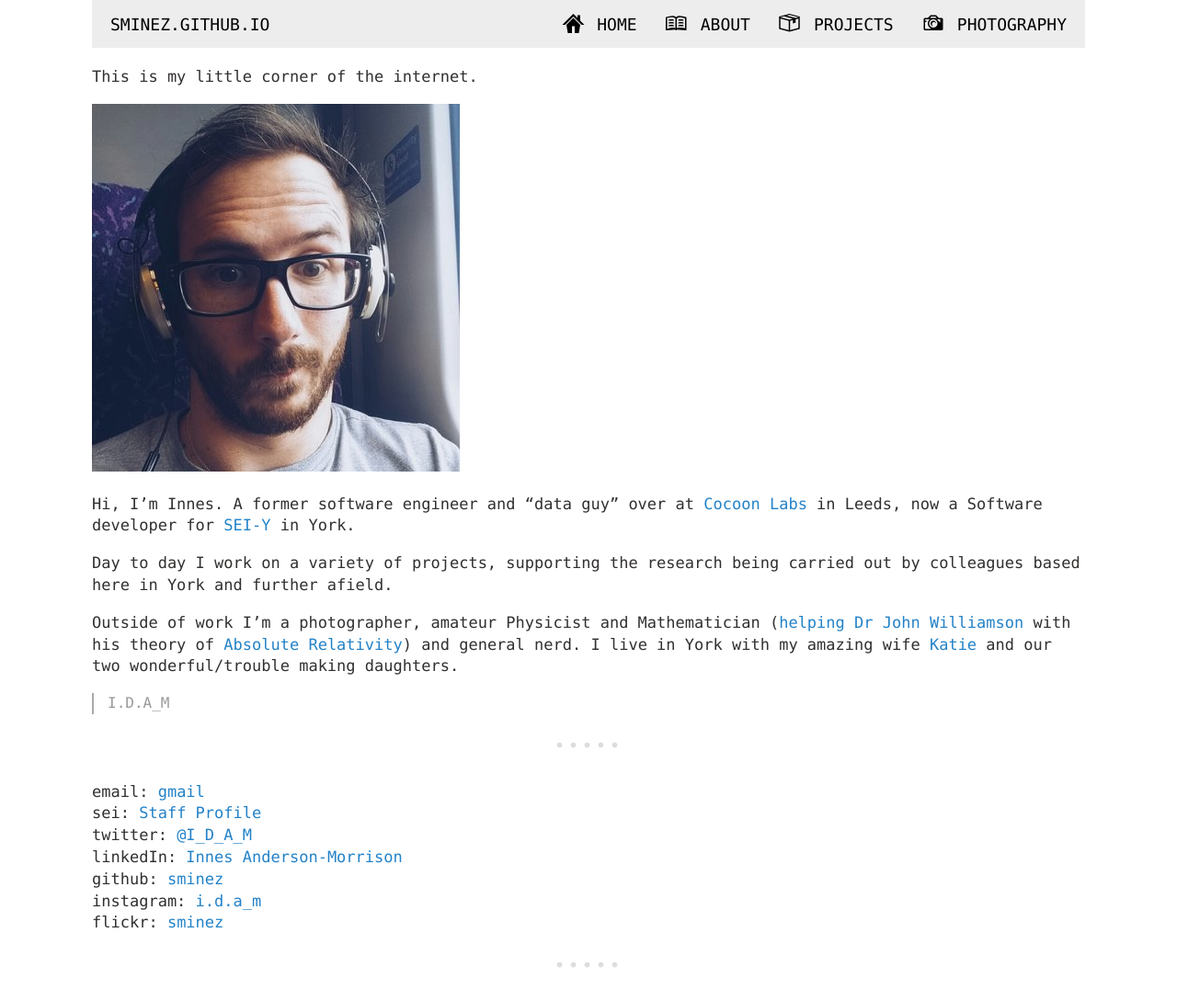
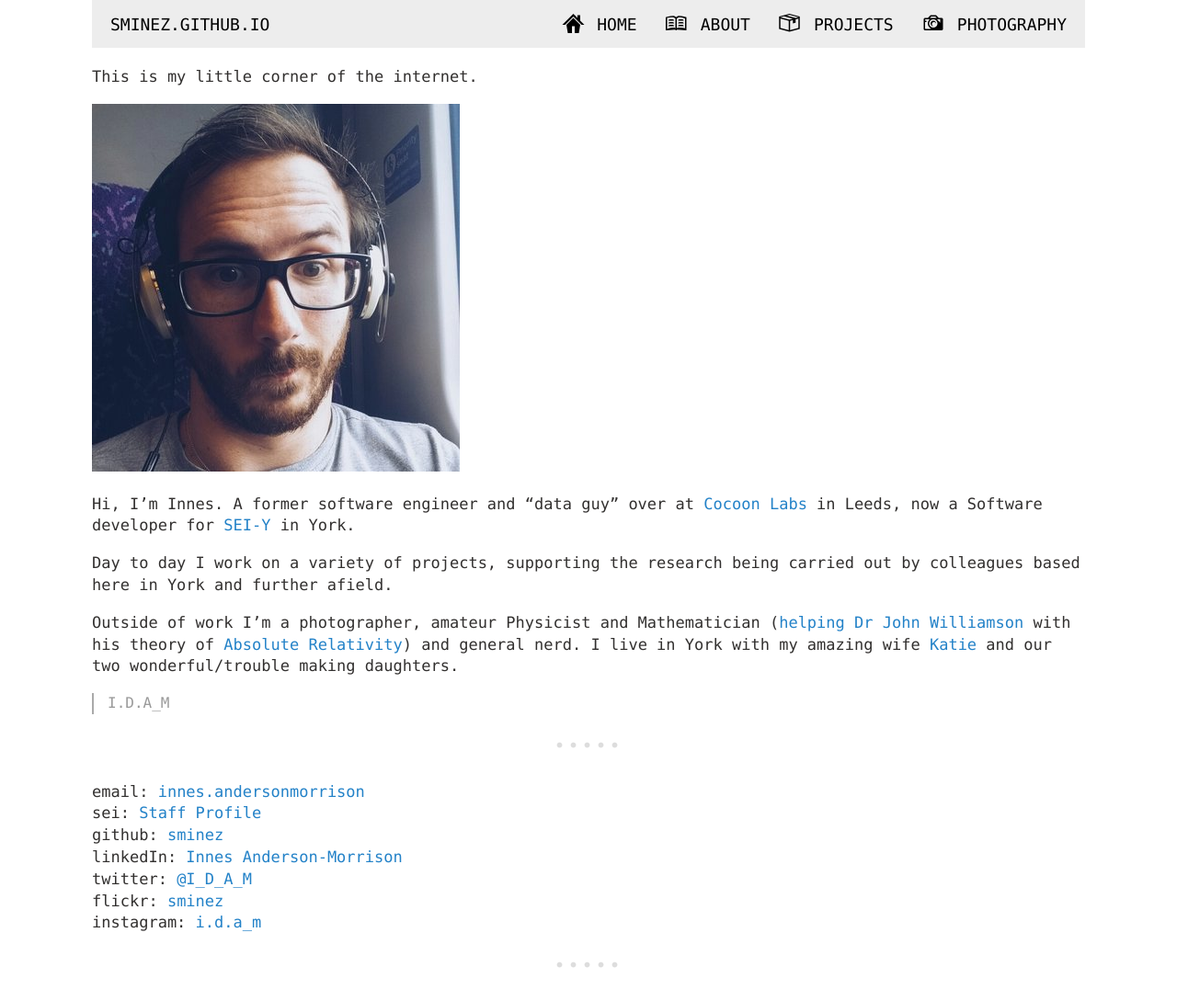
Before and after one commit to sminez/sminez.github.io, a Jekyll site: the page built from about.md, in a window 1280 px wide. Shown: the whole page at 92% size. Built offline with Jekyll 4.4.1, drawn with Linux system fonts in a browser that asks for light colours.

Commit message:
updating personal email

```diff
--- a/about.md
+++ b/about.md
@@ -22,13 +22,13 @@ wonderful/trouble making daughters.
 
 -----------------
 
-email:     [gmail](mailto:innesdmorrison@gmail.com)<br>
+email:     [innes.andersonmorrison](mailto:innes.andersonmorrison@gmail.com)<br>
 sei:       [Staff Profile](https://www.sei.org/people/innes-anderson-morrison/)<br>
+github:    [sminez](https://github.com/sminez/)<br>
+linkedIn:  [Innes Anderson-Morrison](https://www.linkedin.com/in/innes-anderson-morrison-4a67b1b9/)<br>
 twitter:   [@I_D_A_M](https://twitter.com/I_D_A_M)<br>
-linkedIn:  [Innes Anderson-Morrison](https://www.linkedin.com/in/innes-anderson-morrison-4a67b1b9/)<br>
-github:    [sminez](https://github.com/sminez/)<br>
+flickr:    [sminez](https://www.flickr.com/photos/sminez/)<br>
 instagram: [i.d.a_m](https://www.instagram.com/i.d.a_m/)<br>
-flickr:    [sminez](https://www.flickr.com/photos/sminez/)<br>
 
 -----------------
 
```
